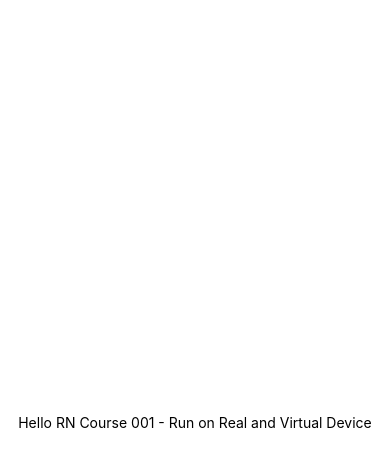
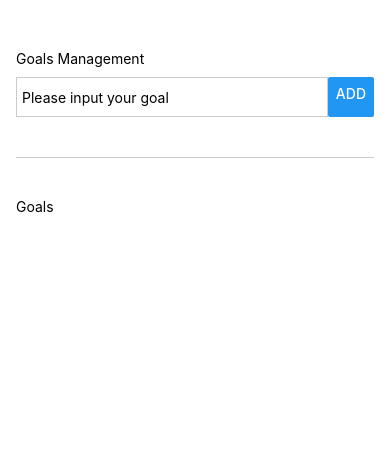
Before and after one commit to React-Native-Viet-Nam/react-native-course-01, a React Native app: screen / in a window 390 px wide. Shown: the top 466 px of the page. Built offline with nearby package versions, Linux system fonts and the light colour scheme.

Commit message:
Day02: Basic Component

```diff
--- a/App.js
+++ b/App.js
@@ -1,20 +1,103 @@
 import { StatusBar } from "expo-status-bar";
-import { StyleSheet, Text, View } from "react-native";
+import { useState } from "react";
+import {
+  Button,
+  StyleSheet,
+  Text,
+  TextInput,
+  View,
+  ScrollView,
+} from "react-native";
 
 export default function App() {
+  const [goalText, setGoalText] = useState("");
+  const [goals, setGoals] = useState([]);
+
+  const goalInputHandler = (enteredText) => {
+    setGoalText(enteredText);
+  };
+
+  const addGoalHandler = () => {
+    console.log(goalText);
+    setGoals((currentGoals) => {
+      return [...currentGoals, goalText];
+    });
+  };
+
   return (
-    <View style={styles.container}>
-      <Text>Hello RN Course 001 - Run on Real and Virtual Device</Text>
+    <View style={styles.appContainer}>
+      <View style={styles.headerContainer}>
+        <Text>Goals Management</Text>
+      </View>
+      <View style={styles.formContainer}>
+        <TextInput
+          style={styles.formInput}
+          placeholder="Please input your goal"
+          onChangeText={goalInputHandler}
+        ></TextInput>
+        <Button title="Add" onPress={addGoalHandler}></Button>
+      </View>
+      <View style={styles.goalsContainer}>
+        <ScrollView alwaysBounceVertical={false}>
+          <Text style={{ marginBottom: 5 }}>Goals</Text>
+          <View
+            style={{
+              flexDirection: "column",
+            }}
+          >
+            {goals.map((goal, goalIndex) => (
+              <View
+                style={{
+                  marginVertical: 5,
+                  padding: 5,
+                  borderRadius: 10,
+                  backgroundColor: goalIndex % 2 == 1 ? "#41C9E2" : "#ACE2E1",
+                }}
+              >
+                <Text
+                  key={goal}
+                  style={{
+                    color: "#000000",
+                  }}
+                >
+                  {goal}
+                </Text>
+              </View>
+            ))}
+          </View>
+        </ScrollView>
+      </View>
       <StatusBar style="auto" />
     </View>
   );
 }
 
 const styles = StyleSheet.create({
-  container: {
+  appContainer: {
+    paddingTop: 50,
+    paddingHorizontal: 16,
+    flexDirection: "column",
     flex: 1,
-    backgroundColor: "#fff",
-    alignItems: "center",
-    justifyContent: "center",
+  },
+  headerContainer: {
+    marginBottom: 10,
+  },
+  formContainer: {
+    flexDirection: "row",
+    alignItems: "stretch",
+    marginBottom: 40,
+  },
+  formInput: {
+    borderWidth: 1,
+    height: 40,
+    borderColor: "#cccccc",
+    flex: 1,
+    padding: 5,
+  },
+  goalsContainer: {
+    borderTopWidth: 1,
+    borderTopColor: "#cccccc",
+    paddingTop: 40,
+    flex: 1,
   },
 });
```
Also changed, not shown: styles.js (added, +7 -0 lines).
